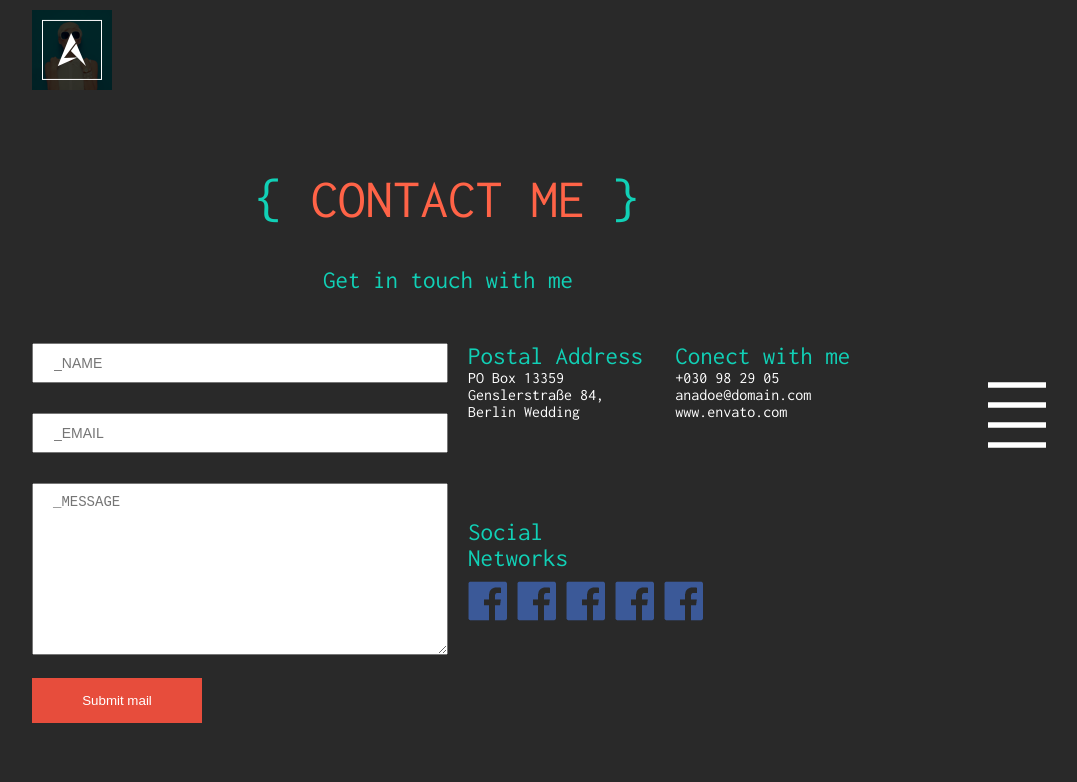
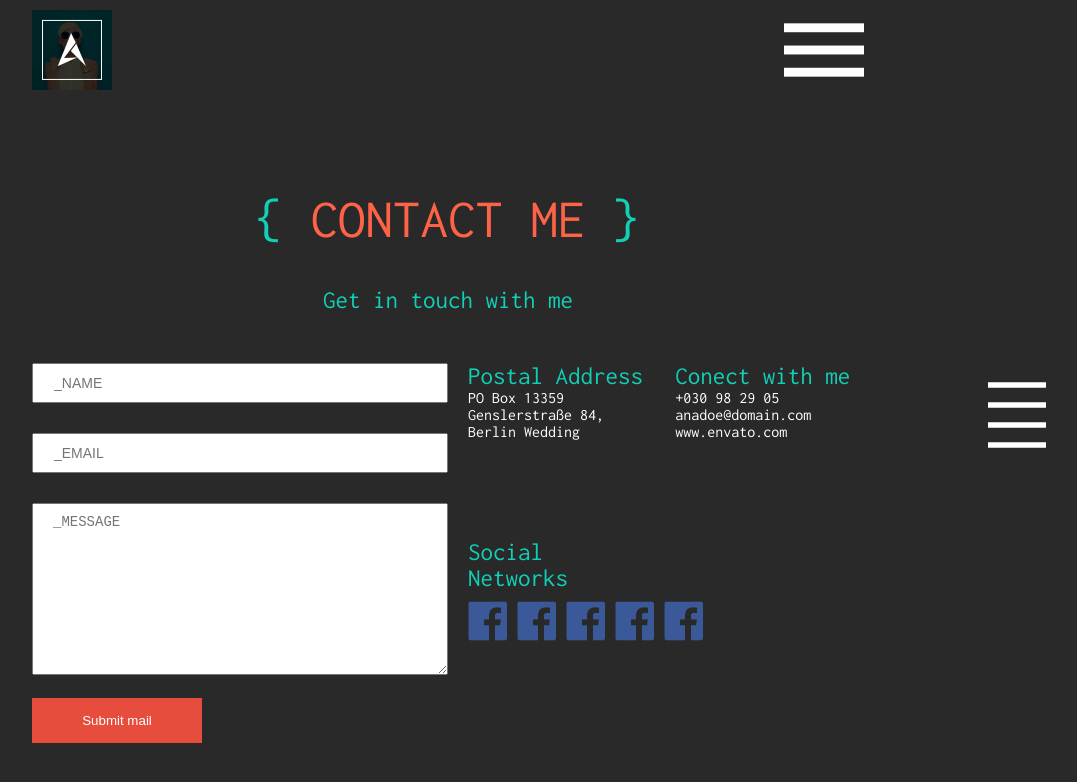
Before and after one commit to secondnumber/own-cv-old, a React (Create React App) app: page /contacts in a window 1280 px wide. Shown: the top 782 px of the page, without its empty margins (192-1269 px from the left). Built offline with nearby package versions, Linux system fonts and the light colour scheme; a web font is replaced by a local one.

Commit message:
feat(product): add menu icon (burger) for all pages

```diff
--- a/src/components/About/AboutPage.jsx
+++ b/src/components/About/AboutPage.jsx
@@ -1,9 +1,9 @@
 import React from 'react';
 import classes from './AboutPage.module.scss'
-import Logo from '../../assets/img/logo.png'
 import ToggleButtons from "../common/ToggleButtons/ToggleButtons";
 import Button from "../common/Button/Button";
 import Skill from "./Skill/Skill";
+import Header from "../common/Header/Header";
 
 const AboutPage = () =>
     <div className={classes.wrapper}>
@@ -11,9 +11,7 @@ const AboutPage = () =>
             <ToggleButtons />
         </div>
         <div className={classes.block}>
-            <div className={classes.header}>
-                <img src={Logo} alt="Logo"/>
-            </div>
+            <Header />
             <div className={classes.section}>
             <h1 className={classes.title}>
                 <span className={classes.turquoise}>&#123;</span>
--- a/src/components/About/AboutPage.module.scss
+++ b/src/components/About/AboutPage.module.scss
@@ -3,6 +3,7 @@
 .wrapper {
   position: relative;
   width: 100vw;
+  max-width: 100%;
   height: 100vh;
   background-color: $grayDark;
 }
--- a/src/components/Contacts/ContactsPage.jsx
+++ b/src/components/Contacts/ContactsPage.jsx
@@ -1,9 +1,9 @@
 import React from 'react';
 import classes from "./ContactsPage.module.scss";
 import ToggleButtons from "../common/ToggleButtons/ToggleButtons";
-import Logo from "../../assets/img/logo.png";
 import Button from "../common/Button/Button";
 import Social from "./Social/Social";
+import Header from "../common/Header/Header";
 
 const ContactsPage = () =>
     <div className={classes.wrapper}>
@@ -11,9 +11,7 @@ const ContactsPage = () =>
             <ToggleButtons />
         </div>
         <div className={classes.block}>
-            <div className={classes.header}>
-                <img src={Logo} alt="Logo"/>
-            </div>
+            <Header />
             <h1 className={classes.title}>
                 <span className={classes.turquoise}>&#123;</span>
                 &nbsp;Contact me&nbsp;
--- a/src/components/Contacts/ContactsPage.module.scss
+++ b/src/components/Contacts/ContactsPage.module.scss
@@ -3,6 +3,7 @@
 .wrapper {
   position: relative;
   width: 100vw;
+  max-width: 100%;
   height: 100vh;
   background-color: $grayDark;
 }
@@ -20,12 +21,6 @@
   display: flex;
   flex-direction: column;
   align-items: center;
-}
-
-.header {
-  flex-basis: 160px;
-  width: 100%;
-  padding-top: 10px;
 }
 
 .title {
--- a/src/components/Home/HomePage.jsx
+++ b/src/components/Home/HomePage.jsx
@@ -1,7 +1,7 @@
 import React from 'react';
-import classes from './HomePage.module.scss'
-import Logo from '../../assets/img/logo.png'
+import classes from './HomePage.module.scss';
 import ToggleButtons from "../common/ToggleButtons/ToggleButtons";
+import Header from "../common/Header/Header";
 
 const HomePage = () =>
     <div className={classes.wrapper}>
@@ -10,9 +10,7 @@ const HomePage = () =>
         </div>
         <div className={classes.bg}></div>
         <div className={classes.block}>
-            <div className={classes.header}>
-                <img src={Logo} alt="Logo"/>
-            </div>
+            <Header />
             <div className={classes.intro}>
                 <p className={classes.title}>
                     <span className={classes.turquoise}>&lt;title&gt;</span>
--- a/src/components/Home/HomePage.module.scss
+++ b/src/components/Home/HomePage.module.scss
@@ -4,6 +4,7 @@
   position: relative;
   z-index: 1;
   width: 100vw;
+  max-width: 100%;
   height: 100vh;
   display: flex;
   justify-content: flex-end;
@@ -37,12 +38,6 @@
   flex-direction: column;
   align-items: flex-start;
   transform: translate(-50%, 0);
-}
-
-.header {
-  flex-basis: 160px;
-  width: 100%;
-  padding-top: 10px;
 }
 
 .intro {
--- a/src/components/Projects/ProjectsPage.jsx
+++ b/src/components/Projects/ProjectsPage.jsx
@@ -1,10 +1,10 @@
 import React from 'react';
 import classes from "./ProjectsPage.module.scss";
 import ToggleButtons from "../common/ToggleButtons/ToggleButtons";
-import Logo from "../../assets/img/logo.png";
 import Button from "../common/Button/Button";
 import Tag from "./Tag/Tag";
 import Project from "./Project/Project";
+import Header from "../common/Header/Header";
 
 const ProjectsPage = () =>
     <div className={classes.wrapper}>
@@ -12,9 +12,7 @@ const ProjectsPage = () =>
             <ToggleButtons />
         </div>
         <div className={classes.block}>
-            <div className={classes.header}>
-                <img src={Logo} alt="Logo"/>
-            </div>
+            <Header />
                 <h1 className={classes.title}>
                     <span className={classes.turquoise}>&#123;</span>
                     &nbsp;My work&nbsp;
--- a/src/components/Projects/ProjectsPage.module.scss
+++ b/src/components/Projects/ProjectsPage.module.scss
@@ -3,6 +3,7 @@
 .wrapper {
   position: relative;
   width: 100vw;
+  max-width: 100%;
   height: 100vh;
   background-color: $grayDark;
 }
--- /dev/null
+++ b/src/components/common/Header/Header.jsx
@@ -0,0 +1,12 @@
+import React from 'react';
+import classes from './Header.module.scss';
+import Logo from "../../../assets/img/logo.png";
+import Burger from "../../../assets/img/menu.svg";
+
+const Header = (props) =>
+    <div className={classes.header}>
+        <img src={Logo} alt="Logo"/>
+        <img src={Burger} alt="Menu Icon"/>
+    </div>
+
+export default Header;
--- /dev/null
+++ b/src/components/common/Header/Header.module.scss
@@ -0,0 +1,9 @@
+@import "../../../colors";
+
+.header {
+  flex-basis: 60px;
+  display: flex;
+  justify-content: space-between;
+  width: 100%;
+  padding: 10px 0 100px 0;
+}
--- a/src/index.css
+++ b/src/index.css
@@ -36,5 +36,6 @@ body {
     sans-serif;
   -webkit-font-smoothing: antialiased;
   -moz-osx-font-smoothing: grayscale;
+  background-color: hsla(0, 0%, 16%, 1);
   color: white;
 }
```
Also changed, not shown: src/assets/img/menu.svg (added).
